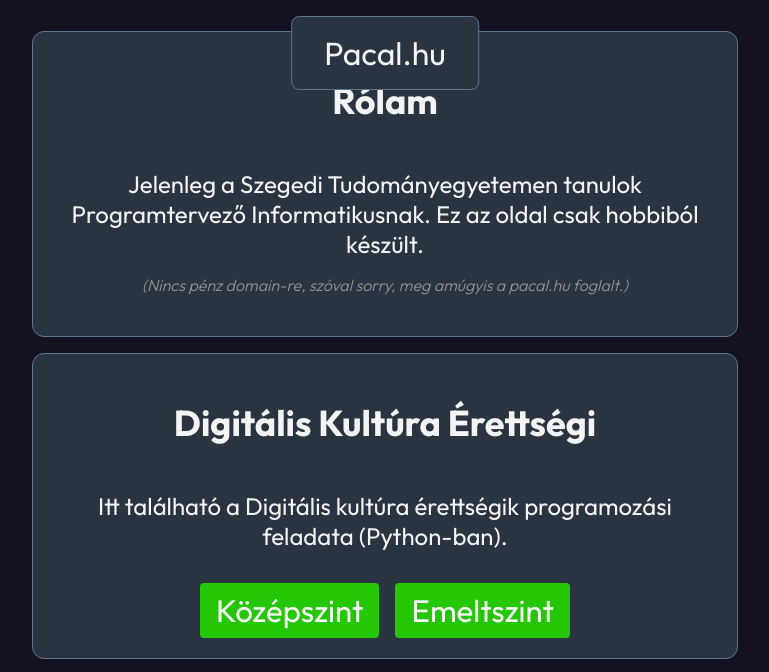
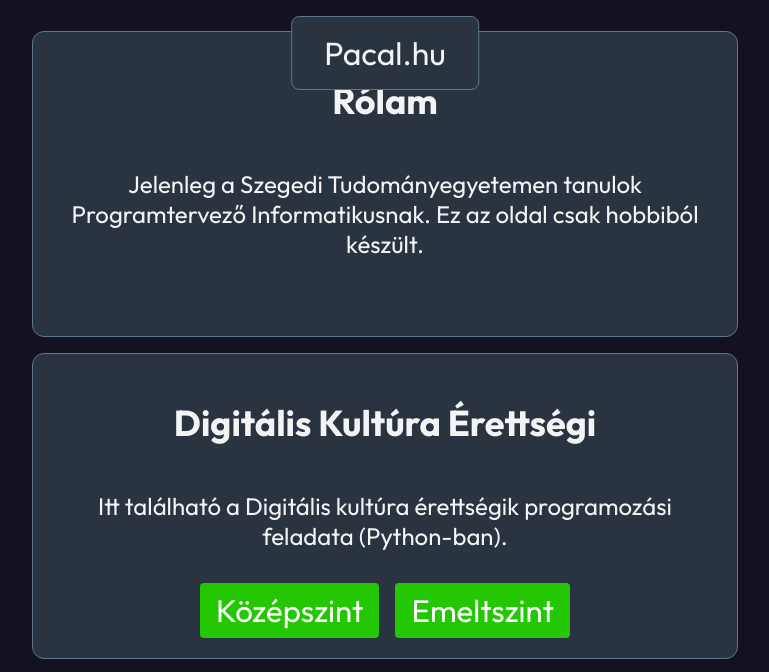
Before and after one commit to p4cal/Pacal.hu, a plain HTML site: page index.html in a window 1280 px wide. Shown: the top 672 px of the page, without its empty margins (255-1024 px from the left). Drawn offline with Linux system fonts and the light colour scheme.

Commit message:
Update index.html

```diff
--- a/index.html
+++ b/index.html
@@ -20,7 +20,6 @@
             <div class="box">
                 <h2>Rólam</h2>
                 <p>Jelenleg a Szegedi Tudományegyetemen tanulok Programtervező Informatikusnak. Ez az oldal csak hobbiból készült.</p>
-                <span class="small">(Nincs pénz domain-re, szóval sorry, meg amúgyis a pacal.hu foglalt.)</span>
             </div>
             <div class="box">
                 <h2>Digitális Kultúra Érettségi</h2>
```
